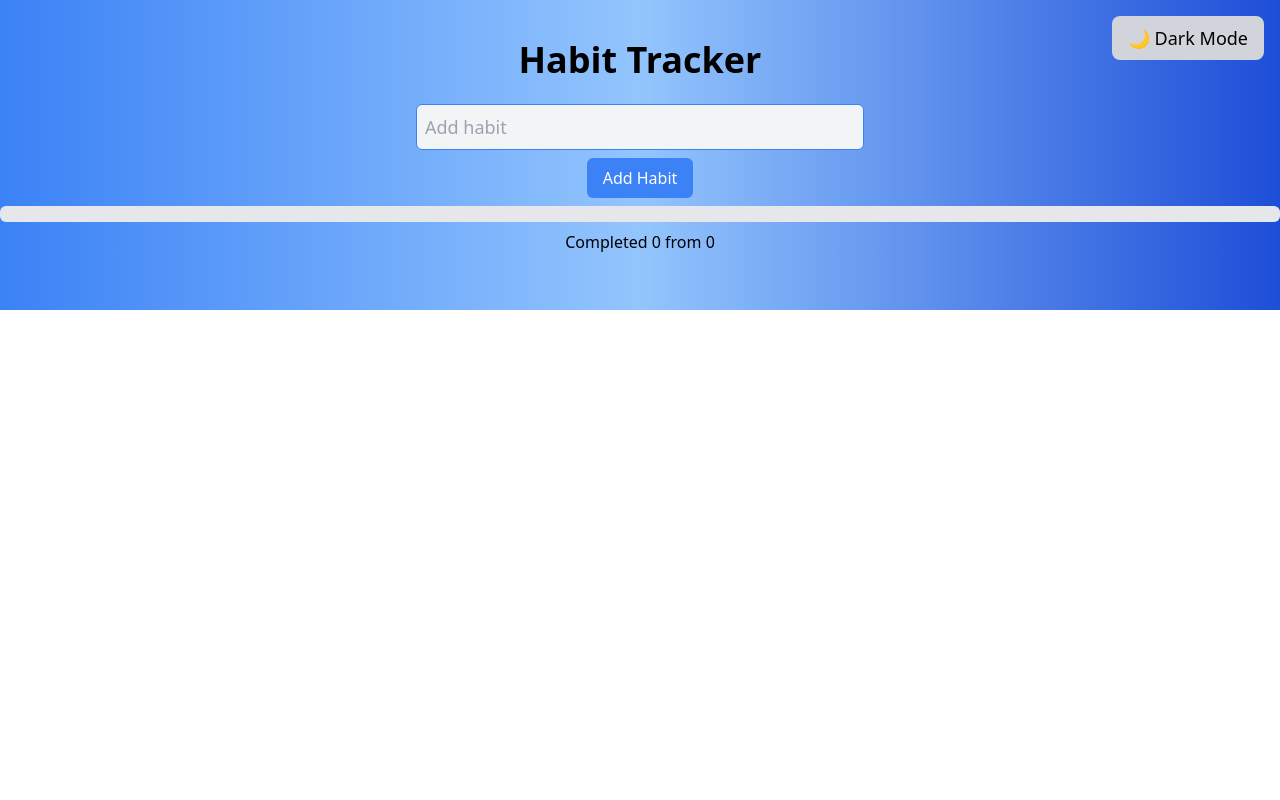
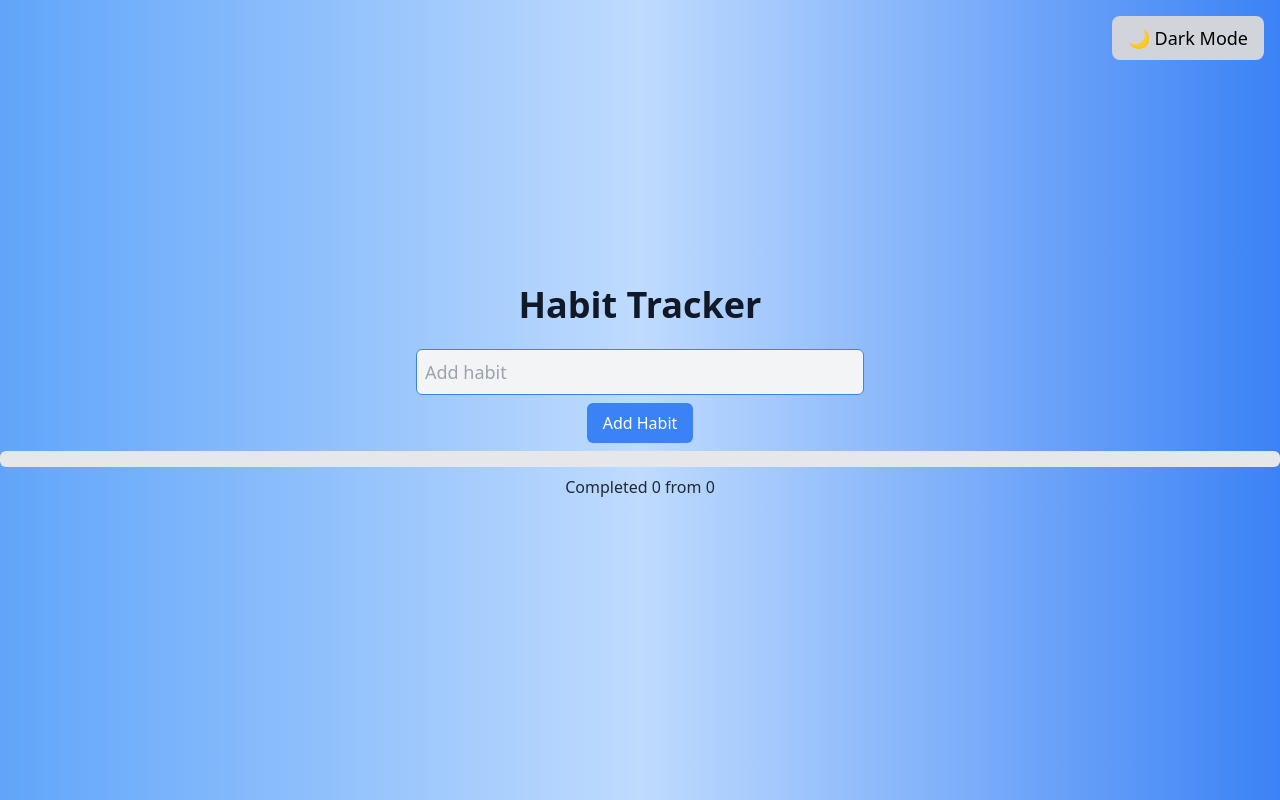
Before and after one commit to MargoTech/HabitTracker, a React (Vite) app: page / in a window 1280 px wide. Built offline with nearby package versions, Linux system fonts and the light colour scheme.

Commit message:
Working with css, darkMode, LocalStorage

```diff
--- a/src/components/HabitTracker.jsx
+++ b/src/components/HabitTracker.jsx
@@ -3,13 +3,16 @@ import HabitForm from "./HabitForm";
 import HabitList from "./HabitList";
 
 const HabitTracker = () => {
-  const [habits, setHabits] = useState([]);
+  const [habits, setHabits] = useState(() => {
+    const saved = localStorage.getItem("habits");
+    try {
+      return saved ? JSON.parse(saved) : [];
+    } catch {
+      return [];
+    }
+  });
+
   const [habitTitle, setHabitTitle] = useState("");
-
-  useEffect(() => {
-    const savedHabits = JSON.parse(localStorage.getItem("habits"));
-    if (savedHabits) setHabits(savedHabits);
-  }, []);
 
   useEffect(() => {
     localStorage.setItem("habits", JSON.stringify(habits));
@@ -17,7 +20,11 @@ const HabitTracker = () => {
 
   const handleAddHabit = () => {
     if (!habitTitle.trim()) return;
-    const newHabit = { id: Date.now(), title: habitTitle, completed: false };
+    const newHabit = {
+      id: Date.now(),
+      title: habitTitle,
+      completed: false,
+    };
     setHabits([...habits, newHabit]);
     setHabitTitle("");
   };
@@ -37,8 +44,12 @@ const HabitTracker = () => {
   const completedCount = habits.filter((habit) => habit.completed).length;
 
   return (
-    <div className="flex flex-col items-center justify-center py-10 bg-gradient-to-r from-blue-500 via-blue-300 to-blue-700 dark:bg-gray-800 dark:text-white transition-colors duration-300">
-      <h1 className="text-4xl font-semibold text-center text-white-600 mb-6">
+    <div
+      className="flex flex-col items-center justify-center py-10
+      bg-gradient-to-r from-blue-400 via-blue-200 to-blue-500 dark:from-gray-900 dark:via-gray-800 dark:to-gray-700
+      transition-colors duration-500 min-h-screen w-full"
+    >
+      <h1 className="text-4xl font-semibold text-center text-gray-900 dark:text-gray-200 mb-6">
         Habit Tracker
       </h1>
 
@@ -48,14 +59,14 @@ const HabitTracker = () => {
         handleAddHabit={handleAddHabit}
       />
 
-      <div className="w-full bg-gray-200 rounded-md overflow-hidden mt-2">
+      <div className="w-full bg-gray-200 dark:bg-gray-600 rounded-md overflow-hidden mt-2">
         <div
-          className="bg-blue-500 h-4 transition-all"
+          className="bg-blue-500 dark:bg-blue-700 h-4 transition-all"
           style={{ width: `${(completedCount / (habits.length || 1)) * 100}%` }}
         ></div>
       </div>
 
-      <p className="mt-2">
+      <p className="mt-2 text-gray-800 dark:text-gray-300">
         Completed {completedCount} from {habits.length}
       </p>
 
```
